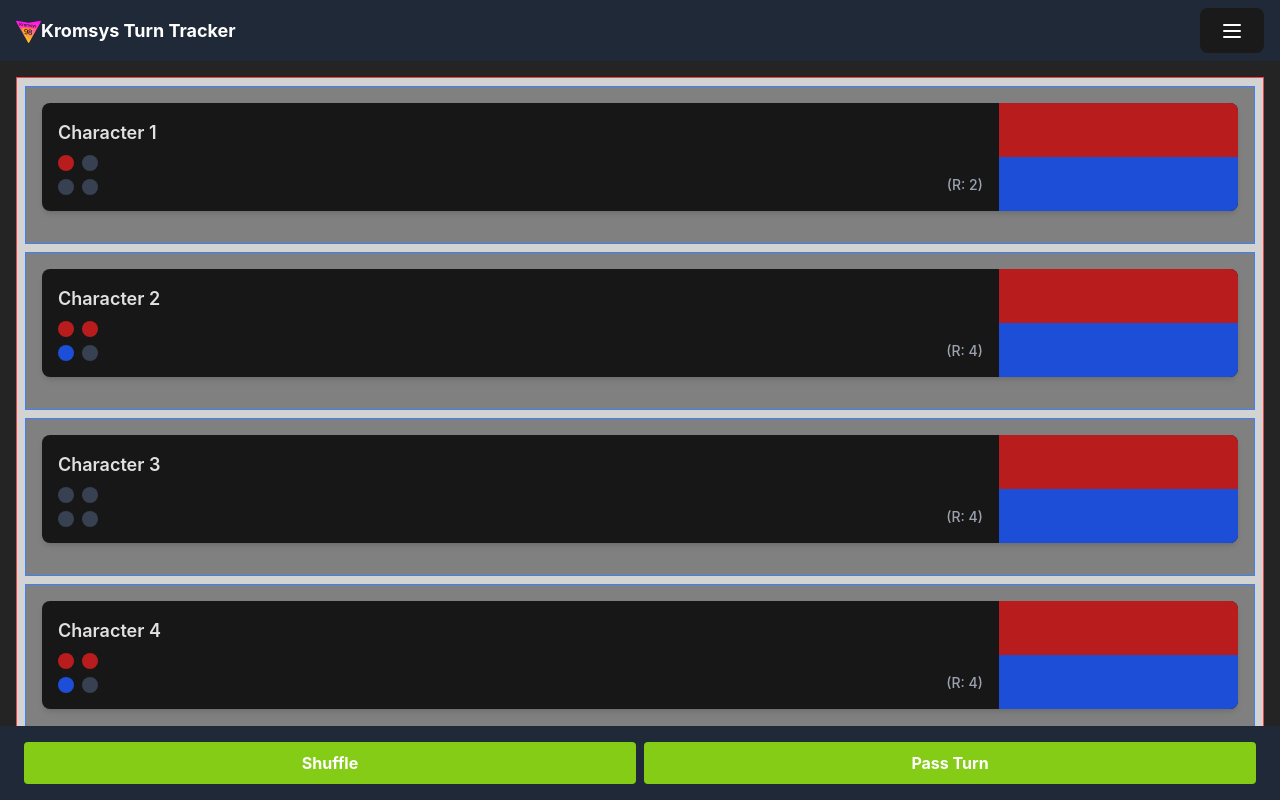
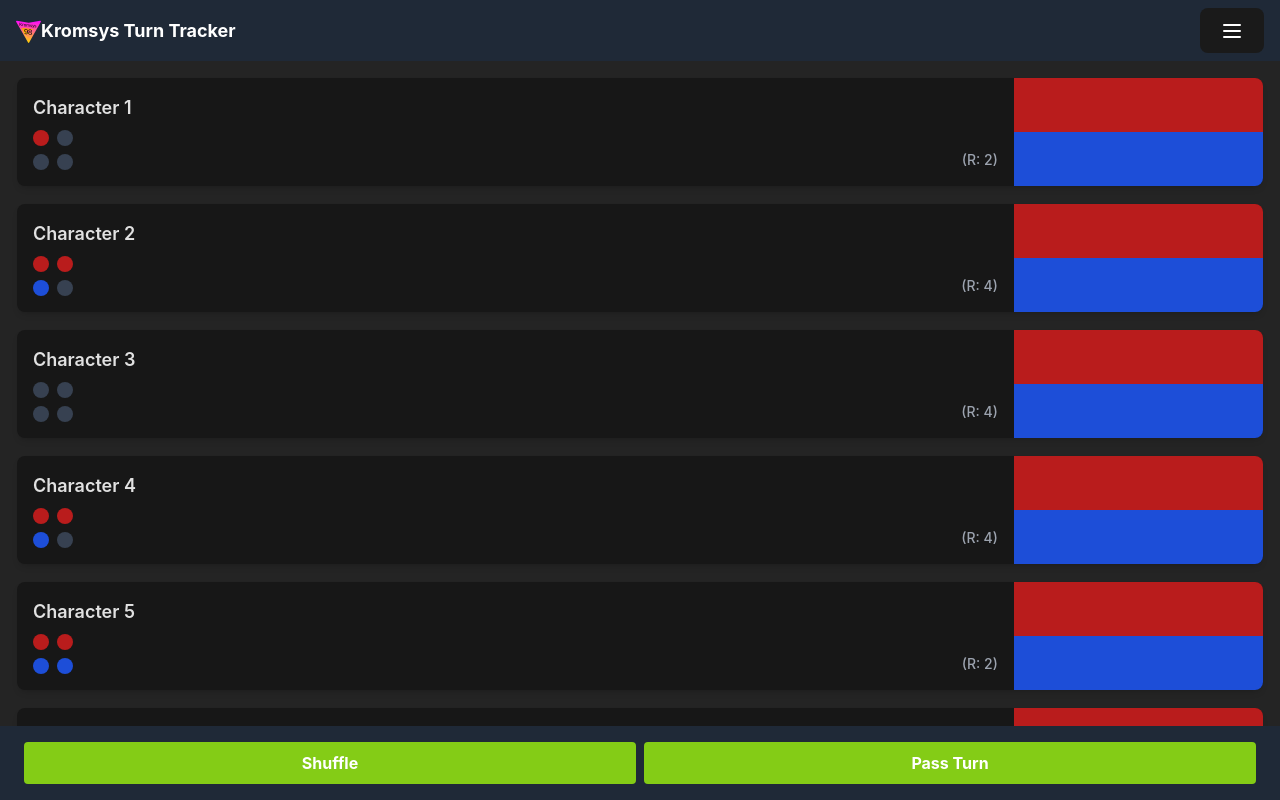
Before and after one commit to sebastianpennino/krom_turn, a React (Vite) app: page / in a window 1280 px wide. Built offline with nearby package versions, Linux system fonts and the light colour scheme.

Commit message:
Improving the look and feel

```diff
--- a/src/App.tsx
+++ b/src/App.tsx
@@ -19,22 +19,18 @@ const getItemStyle = (
   isDragging: boolean,
   draggableStyle: any
 ): React.CSSProperties => ({
-  // Some basic styles to make the items look a bit nicer
   userSelect: "none",
-  padding: `${grid * 2}px`,
-  margin: `0 0 ${grid}px 0`,
-
-  // Change background colour if dragging
-  background: isDragging ? "lightgreen" : "grey",
+  border: isDragging ? "1px solid rgb(31 41 55)" : "1px solid transparent",
+  borderRadius: "10px",
+  boxShadow: isDragging ? "0px 0px 6px 6px rgba(255,255,255,0.25)" : "0px 0px 0 0 rgba(0,0,0,0.3)",
 
   // Styles we need to apply on draggables
   ...draggableStyle,
 });
 
 const getListStyle = (isDraggingOver: boolean): React.CSSProperties => ({
-  background: isDraggingOver ? "lightblue" : "lightgrey",
-  padding: `${grid}px`,
-  width: "100%",
+  // background: isDraggingOver ? "lightblue" : "transparent",
+  // border: isDraggingOver ? "3px dotted firebrick" : "3px solid transparent"
 });
 
 interface Character {
@@ -106,7 +102,6 @@ const App = () => {
                 {...provided.droppableProps}
                 ref={provided.innerRef}
                 style={getListStyle(snapshot.isDraggingOver)}
-                className="border border-red-500 w-full"
               >
                 {characters.map((char: Character, index: number) => (
                   <Draggable key={char.id} draggableId={char.id} index={index}>
@@ -122,7 +117,7 @@ const App = () => {
                           snapshot.isDragging,
                           provided.draggableProps.style
                         )}
-                        className="border border-blue-500"
+                        className="mb-4 transition-shadow transition-border duration-500"
                       >
                         <CharacterCard
                           character={{
@@ -144,10 +139,10 @@ const App = () => {
         </DragDropContext>
       </main>
       <footer className="bg-gray-800 text-white py-4 px-6 flex justify-between sticky bottom-0">
-        <button className="bg-lime-500 hover:bg-blue-700 text-white font-bold py-2 px-4 rounded w-1/2 mr-2">
+        <button className="bg-lime-500 hover:bg-lime-700 text-white font-bold py-2 px-4 rounded w-1/2 mr-2">
           Shuffle
         </button>
-        <button className="bg-lime-500 hover:bg-blue-700 text-white font-bold py-2 px-4 rounded w-1/2">
+        <button className="bg-lime-500 hover:bg-lime-700 text-white font-bold py-2 px-4 rounded w-1/2">
           Pass Turn
         </button>
       </footer>
--- a/src/components/CharacterCard.tsx
+++ b/src/components/CharacterCard.tsx
@@ -24,7 +24,7 @@ const CharacterCard: React.FC<CharacterCardProps> = ({ character }) => {
   const max = 2;
 
   return (
-    <div className="bg-neutral-900 rounded-lg shadow-md mb-4 flex">
+    <div className="bg-neutral-900 rounded-lg shadow-md flex">
       <div className="w-4/5 relative p-4">
         <h3 className="text-lg font-semibold mb-2">{character.name}</h3>
         <p className="absolute bottom-0 right-0 text-sm font-medium text-gray-400 p-4">
```
